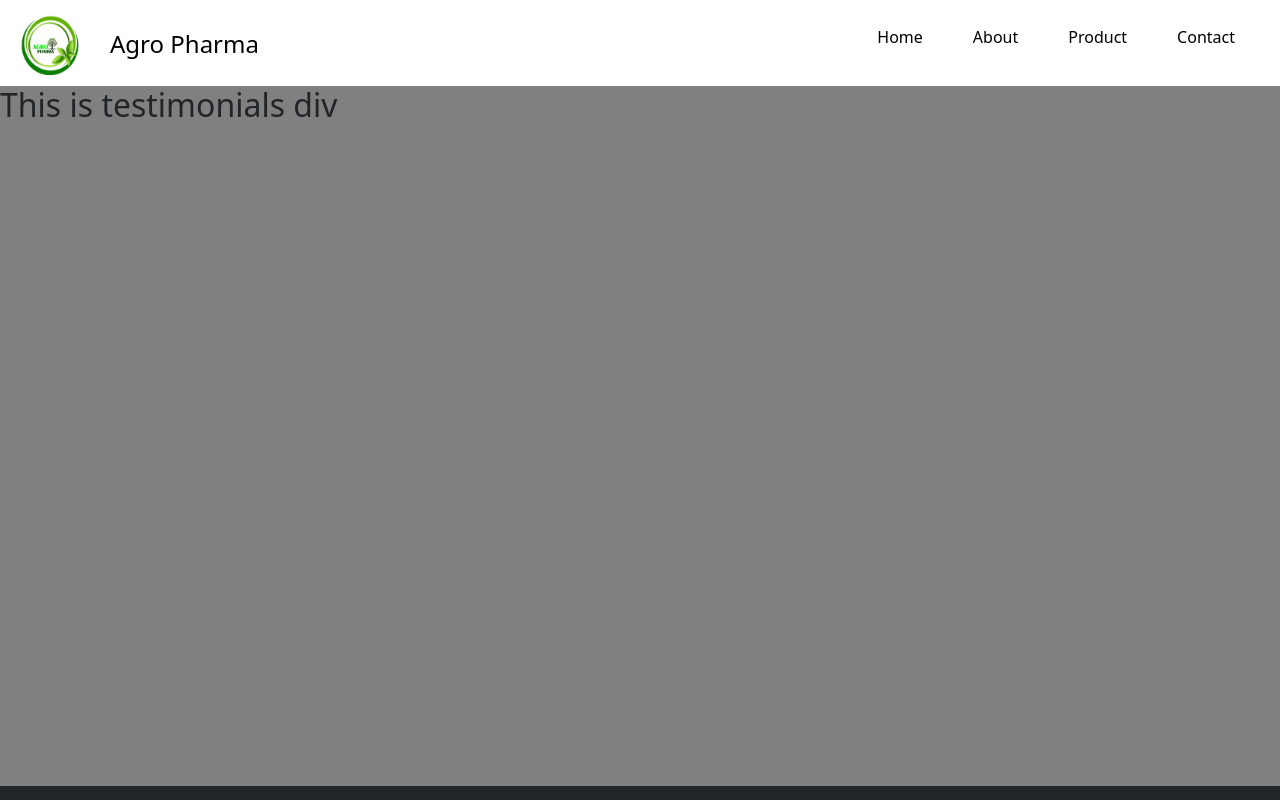
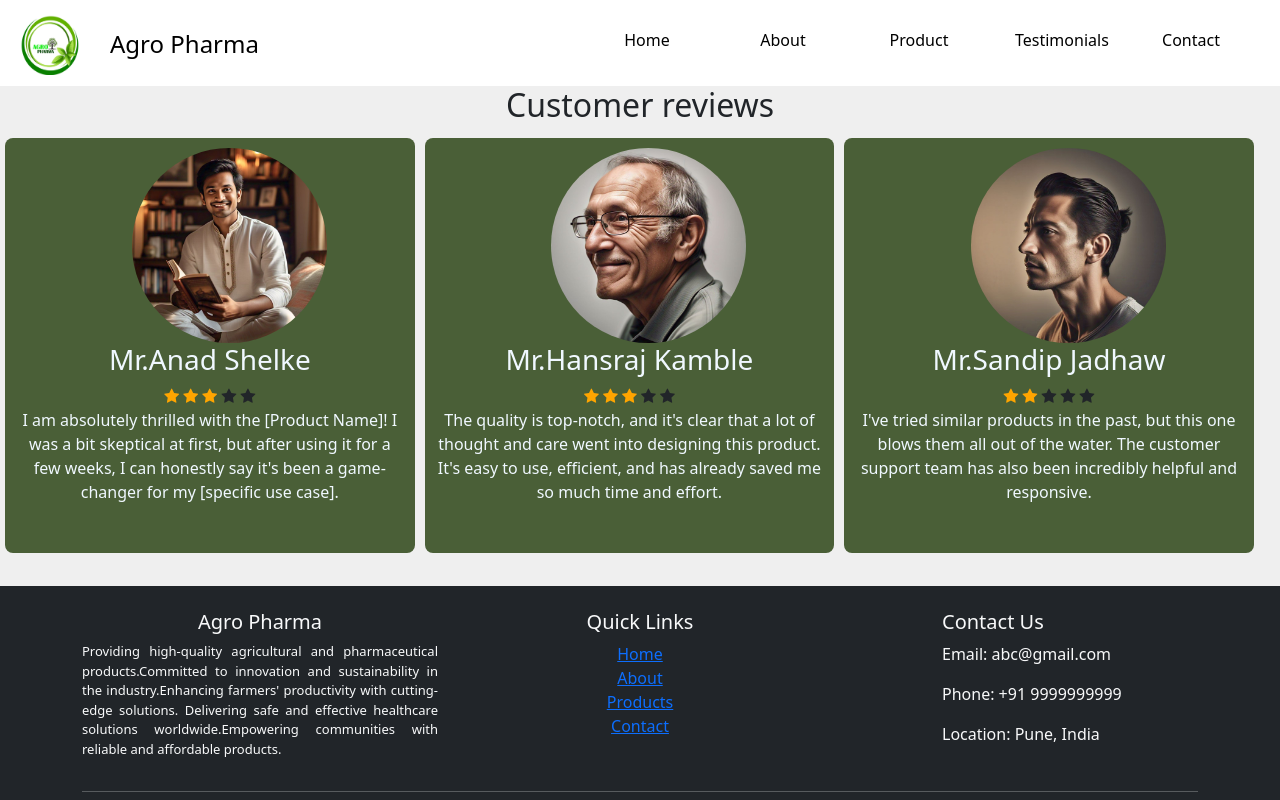
Before and after one commit to sakshiii08kumarii20/Agro-Pharma, a plain HTML site: page Testemonials/Testimonials.html in a window 1280 px wide. Shown: the top 800 px of the page. Drawn offline with nearby package versions, Linux system fonts and the light colour scheme.

Commit message:
desigin testimonials page with custormer image, rating and reply text

```diff
--- a/Testemonials/Testimonials.css
+++ b/Testemonials/Testimonials.css
@@ -1,5 +1,30 @@
 .testimonials{
 width: 100%;
-height: 700px;
-background-color: gray;
+height: 500px;
+background-color: rgb(239, 239, 239);
+text-align: center;
+
 }
+
+.replay{
+
+    background-color: #4a5f37;
+    width: 32%;
+    height: 415px;
+    padding: 10px;
+    margin: 5px;
+    border-radius: 8px;
+    float: left;
+
+}
+
+.profile_img{
+
+    border-radius: 50%;
+    margin-left: 10%;
+}
+
+.rep_text{
+
+    color:aliceblue;
+}
--- a/Testemonials/Testimonials.html
+++ b/Testemonials/Testimonials.html
@@ -8,11 +8,14 @@
     <script src="https://cdn.jsdelivr.net/npm/bootstrap@5.3.0/dist/js/bootstrap.bundle.min.js"></script>
     <link rel="stylesheet" href="https://cdn.jsdelivr.net/npm/bootstrap-icons/font/bootstrap-icons.css">
 
+    <link rel="stylesheet" href="https://cdnjs.cloudflare.com/ajax/libs/font-awesome/4.7.0/css/font-awesome.min.css">
+
 
     <!-- Link to External CSS -->
     <link rel="stylesheet" href="../css/style.css">
 	 <link rel="stylesheet" href="../css/navbar-style.css">
 	 <link rel="stylesheet" href="Testimonials.css">
+     <link rel="stylesheet" href="star-rating.css" >
 
 
 	  <!-- footer cdn --->
@@ -27,16 +30,71 @@
 		<input type="checkbox" id="menu-toggle">
         <label for="menu-toggle" class="hamburger">&#9776;</label>
         <ul class="nav-links">
-            <li><a href="index.html">Home</a></li>
-            <li><a href="About/AboutUs.html">About</a></li>
-            <li><a href="Product/Products.html">Product</a></li>
-            <li><a href="Contact/contactusv.html">Contact</a></li>
+            <li><a href="../index.html">Home</a></li>
+            <li><a href="../About/AboutUs.html">About</a></li>
+            <li><a href="../Product/Products.html">Product</a></li>
+            <li><a href="Testimonials.html">Testimonials</a></li>
+            <li><a href="../Contact/contactusv.html">Contact</a></li>
         </ul>
     </nav>
 
 
     <div class="testimonials">
-		<h2>This is testimonials div</h2>
+		<h2>Customer reviews</h2>
+
+			<section class="replayes">
+
+				<div class="replay">
+					<img class="profile_img" src="profile1.jpg" alt="profile1" style="width: 50%;">
+
+					<h3 class="rep_text user_name">Mr.Anad Shelke</h3>
+                    <span class="fa fa-star checked"></span>
+                    <span class="fa fa-star checked"></span>
+                    <span class="fa fa-star checked"></span>
+                    <span class="fa fa-star"></span>
+                    <span class="fa fa-star"></span>
+					<p class="rep_text text_replay">I am absolutely thrilled with the [Product Name]! I was a bit skeptical at first, but after using it for a few weeks, I can honestly say it's been a game-changer for my [specific use case].
+                    </p>
+
+				</div>
+
+                <div class="replay">
+					<img class="profile_img" src="profile2.jpg" alt="profile1" style="width: 50%;">
+
+					<h3 class="rep_text user_name">Mr.Hansraj Kamble</h3>
+                    <span class="fa fa-star checked"></span>
+                    <span class="fa fa-star checked"></span>
+                    <span class="fa fa-star checked"></span>
+                    <span class="fa fa-star chedked"></span>
+                    <span class="fa fa-star"></span>
+					<p class="rep_text text_replay">The quality is top-notch, and it's clear that a lot of thought and care went into designing this product. It's easy to use, efficient, and has already saved me so much time and effort.
+                    </p>
+
+				</div>
+
+                <div class="replay">
+					<img class="profile_img" src="profile3.jpg" alt="profile1" style="width: 50%;">
+
+					<h3 class="rep_text user_name">Mr.Sandip Jadhaw</h3>
+                    <span class="fa fa-star checked"></span>
+                    <span class="fa fa-star checked"></span>
+                    <span class="fa fa-star"></span>
+                    <span class="fa fa-star"></span>
+                    <span class="fa fa-star"></span>
+					<p class="rep_text text_replay">I've tried similar products in the past, but this one blows them all out of the water. The customer support team has also been incredibly helpful and responsive.
+
+                    </p>
+
+				</div>
+
+
+
+
+
+
+			</section>
+
+
 	</div>
 
     <!-- Footer -->
--- /dev/null
+++ b/Testemonials/star-rating.css
@@ -0,0 +1,34 @@
+.star-rating {
+	white-space: nowrap;
+}
+.star-rating [type="radio"] {
+	appearance: none;
+}
+.star-rating i {
+	font-size: 1.2em;
+	transition: 0.3s;
+}
+
+.star-rating label:is(:hover, :has(~ :hover)) i {
+	transform: scale(1.35);
+	color: #fffdba;
+	animation: jump 0.5s calc(0.3s + (var(--i) - 1) * 0.15s) alternate infinite;
+}
+.star-rating label:has(~ :checked) i {
+	color: #faec1b;
+	text-shadow: 0 0 2px #ffffff, 0 0 10px #ffee58;
+}
+
+@keyframes jump {
+	0%,
+	50% {
+		transform: translatey(0) scale(1.35);
+	}
+	100% {
+		transform: translatey(-15%) scale(1.35);
+	}
+}
+
+.checked {
+    color: orange;
+  }
--- a/css/navbar-style.css
+++ b/css/navbar-style.css
@@ -26,7 +26,8 @@
 .nav-links {
     list-style: none;
     display: flex;
-    margin: 0;
+
+    margin: 0px;
     padding: 0;
 	float: right;
 }
@@ -39,17 +40,30 @@
 .nav-links a {
     text-decoration: none;
     color: black;
-    padding: 10px 15px;
+    padding: 10px 14px;
     display: block;
+	margin-right: 2px;
+    width: 114px;
 
 
+   border: 3px solid rgb(255, 255, 255);
+   border-radius: 15px;
+   text-align: center;
 }
 
 .nav-links a:hover {
-	color:#62b100;
-    text-shadow: 10px 10px 7px #62b100;
 
+    color:white;
+    background-color:#49a010;
+   border: 3px solid #49a010;
+   border-radius: 15px;
 
+   text-decoration: none;
+   padding: 10px 14px;
+   display: block;
+   margin-right: 2px;
+   width: 114px;
+   text-align: center;
 }
 
 /* Hamburger Menu (Hidden by Default) */
```
Also changed, not shown: About/AboutUs.html (+1 -0 lines), Contact/contactusv.html (+1 -0 lines), Product/Products.html (+1 -0 lines), index.html (+1 -1 lines), Testemonials/profile1.jpg (added), Testemonials/profile2.jpg (added), Testemonials/profile3.jpg (added), Testemonials/star.svg (added), Testemonials/star1.svg (added), profile1.jpg (added).
